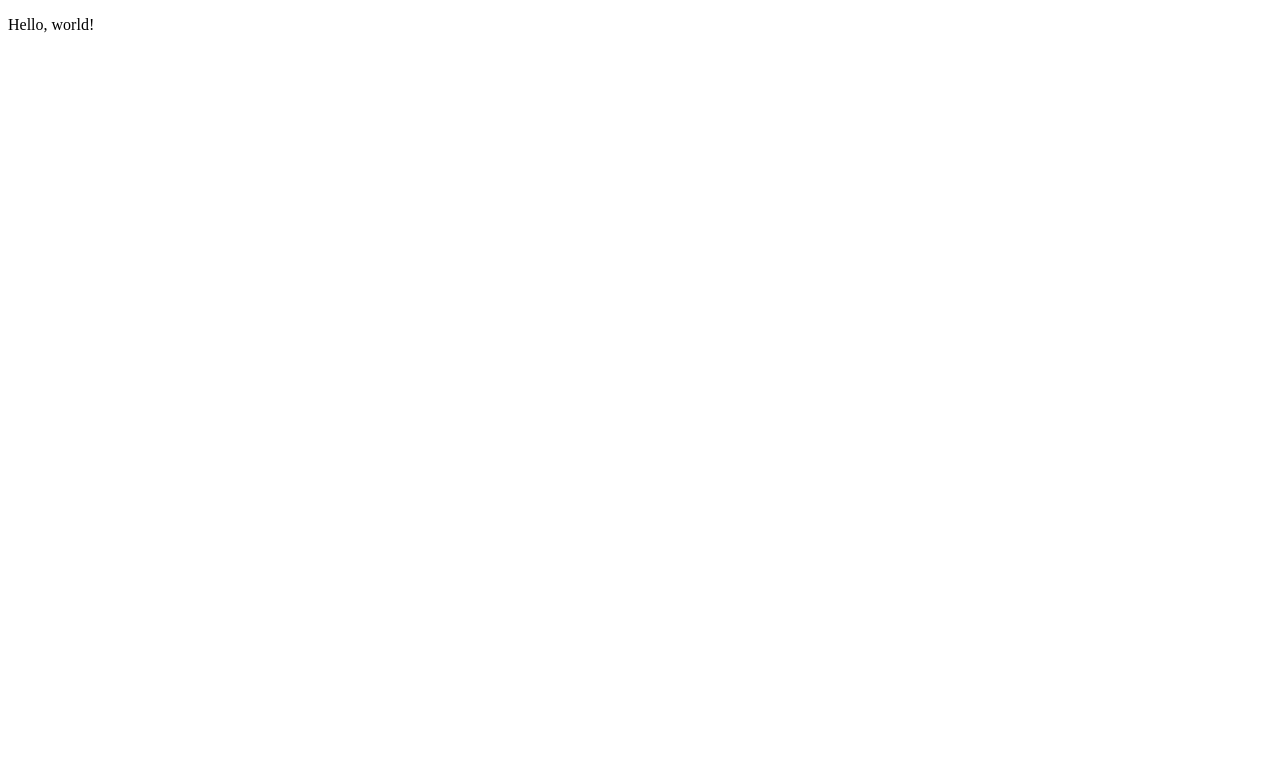
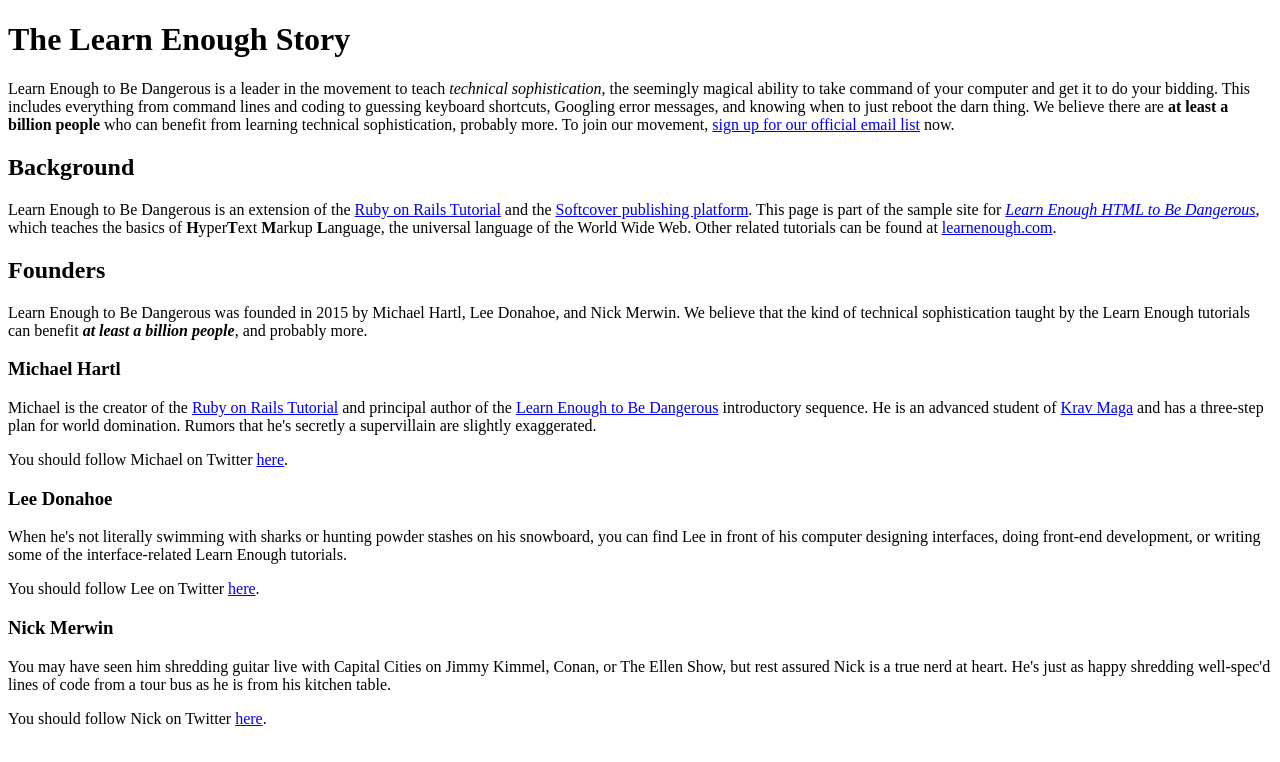
Before and after one commit to IvanKmcc/sample-website, a plain HTML site: page index.html in a window 1280 px wide. Drawn offline with Linux system fonts and the light colour scheme.

Commit message:
Add backgraound and author bios to the homepage.

```diff
--- a/index.html
+++ b/index.html
@@ -1,10 +1,49 @@
 <!DOCTYPE html>
 <html lang="en" dir="ltr">
   <head>
-    <title>Sample Wbsite</title>
+    <title>Learn Enough to Be Dangerous</title>
     <meta charset="utf-8">
   </head>
   <body>
-    <p>Hello, world!</p>
+
+    <h1>The Learn Enough Story</h1>
+
+    <p>Learn Enough to Be Dangerous is a leader in the movement to teach <em>technical sophistication</em>, the seemingly magical ability to take command of your computer and get it to do your bidding. This includes everything from command lines and coding to guessing keyboard shortcuts, Googling error messages, and knowing when to just reboot the darn thing. We believe there are <strong>at least a billion people</strong> who can benefit from learning technical sophistication, probably more. To join our movement, <a href="https://learnenough.com/email">sign up for our official email list</a> now.</p>
+
+    <h2>Background</h2>
+
+    <p>Learn Enough to Be Dangerous is an extension of the <a href="https://railstutorial.org/">Ruby on Rails Tutorial</a> and the <a href="https://www.softcover.io/">Softcover publishing platform</a>. This page is part of the sample site for <a href="https://www.learnenough.com/html"><em>Learn Enough HTML to Be Dangerous</em></a>, which teaches the basics of <strong>H</strong>yper<strong>T</strong>ext <strong>M</strong>arkup <strong>L</strong>anguage, the universal language of the World Wide Web. Other related tutorials can be found at <a href="https://www.learnenough.com/">learnenough.com</a>.</p>
+
+    <h2>Founders</h2>
+
+    <p>Learn Enough to Be Dangerous was founded in 2015 by Michael Hartl, Lee Donahoe, and Nick Merwin. We believe that the kind of technical sophistication taught by the Learn Enough tutorials can benefit <strong><em>at least a billion people</em></strong>, and probably more. </p>
+
+    <h3>Michael Hartl</h3>
+
+    <p>Michael is the creator of the <a href="https://www.railstutorial.org/"> Ruby on Rails Tutorial</a> and principal author of the <a href="https://www.learnenough.com/">Learn Enough to Be Dangerous</a> introductory sequence. He is an advanced student of <a href="https://www.kravmaga.com/">Krav Maga</a> and has a three-step plan for world domination. Rumors that he's secretly a supervillain are slightly exaggerated.</p>
+
+    <p>
+      You should follow Michael on Twitter
+      <a href="https://twitter.com/mhartl" target="_blank" rel="noopener">here</a>.
+    </p>
+
+    <h3>Lee Donahoe</h3>
+
+    <p>When he's not literally swimming with sharks or hunting powder stashes on his snowboard, you can find Lee in front of his computer designing interfaces, doing front-end development, or writing some of the interface-related Learn Enough tutorials.</p>
+
+    <p>
+      You should follow Lee on Twitter
+      <a href="https://twitter.com/leedonahoe" target="_blank" rel="noopener">here</a>.
+    </p>
+
+    <h3>Nick Merwin</h3>
+
+    <p>You may have seen him shredding guitar live with Capital Cities on Jimmy Kimmel, Conan, or The Ellen Show, but rest assured Nick is a true nerd at heart. He's just as happy shredding well-spec'd lines of code from a tour bus as he is from his kitchen table.</p>
+
+    <p>
+      You should follow Nick on Twitter
+      <a href="https://twitter.com/nickmerwin" target="_blank" rel="noopener">here</a>.
+    </p>
+
   </body>
 </html>
```
